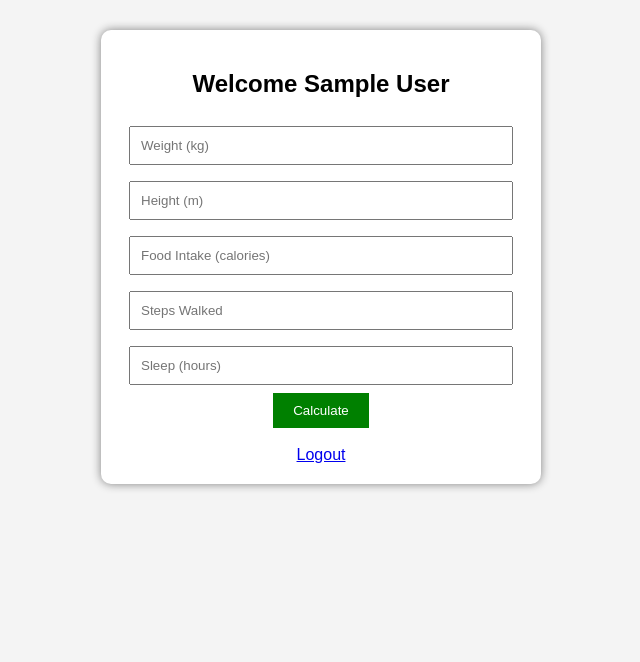
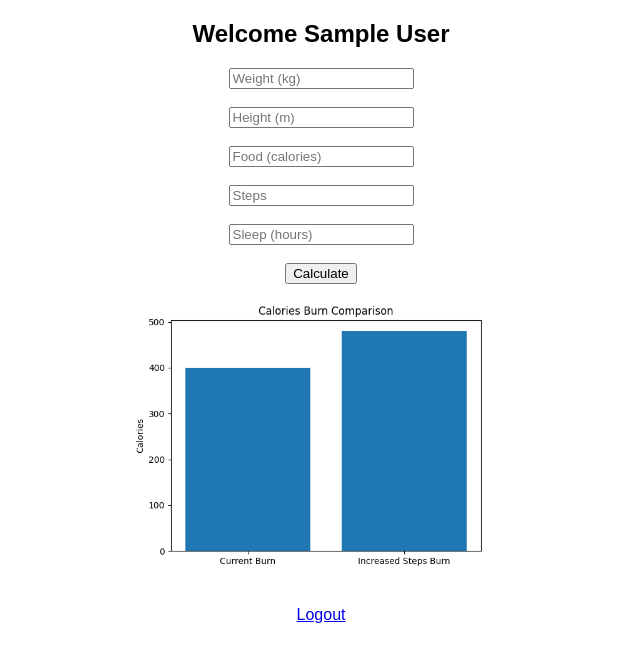
Before and after one commit to mithulpiranav/Project-Heathtech, a Flask app: page /dashboard in a window 1280 px wide. Shown: the top 662 px of the page, without its empty margins (319-959 px from the left). Run offline with Flask 3, Linux system fonts and the light colour scheme; the visitor is signed in with stand-in values (Sample User, id 1).

Commit message:
Update dashboard.html

```diff
--- a/templates/dashboard.html
+++ b/templates/dashboard.html
@@ -2,50 +2,18 @@
 <html>
 <head>
     <title>Dashboard</title>
-    <style>
-        body {
-            font-family: Arial;
-            background: #f4f4f4;
-            text-align: center;
-        }
-        .container {
-            background: white;
-            padding: 20px;
-            margin: 30px auto;
-            width: 400px;
-            border-radius: 10px;
-            box-shadow: 0px 0px 10px gray;
-        }
-        input {
-            width: 90%;
-            padding: 10px;
-            margin: 8px;
-        }
-        button {
-            padding: 10px 20px;
-            background: green;
-            color: white;
-            border: none;
-            cursor: pointer;
-        }
-        img {
-            width: 100%;
-            margin-top: 20px;
-        }
-    </style>
 </head>
-<body>
+<body style="text-align:center; font-family:Arial;">
 
-<div class="container">
 <h2>Welcome {{ name }}</h2>
 
 <form method="POST">
-        <input type="number" step="0.1" name="weight" placeholder="Weight (kg)" required>
-        <input type="number" step="0.01" name="height" placeholder="Height (m)" required>
+    <input type="number" step="0.1" name="weight" placeholder="Weight (kg)" required><br><br>
+    <input type="number" step="0.01" name="height" placeholder="Height (m)" min="0.5" required><br><br>
 
-        <input type="number" name="food" placeholder="Food Intake (calories)" required>
-        <input type="number" name="steps" placeholder="Steps Walked" required>
-        <input type="number" step="0.1" name="sleep" placeholder="Sleep (hours)" required>
+    <input type="number" name="food" placeholder="Food (calories)" required><br><br>
+    <input type="number" name="steps" placeholder="Steps" required><br><br>
+    <input type="number" step="0.1" name="sleep" placeholder="Sleep (hours)" required><br><br>
 
     <button type="submit">Calculate</button>
 </form>
@@ -53,17 +21,18 @@
 {% if result %}
     <h3>Glucose Level: {{ result }}</h3>
     <h3>Calories Burnt: {{ calories_burnt }}</h3>
-        <h3>Predicted Burn (if +1000 steps): {{ predicted_burn }}</h3>
+    <h3>Predicted Burn: {{ predicted_burn }}</h3>
 
     <h3>BMI: {{ bmi }}</h3>
     <h3>Body Fat %: {{ body_fat }}</h3>
-
-        <img src="{{ graph }}" alt="Graph">
 {% endif %}
 
-    <br>
+{% if graph %}
+    <img src="{{ url_for('static', filename=graph) }}" width="400">
+{% endif %}
+
+<br><br>
 <a href="/logout">Logout</a>
-</div>
 
 </body>
 </html>
```
Lines whose indentation alone changed are shown as unchanged.
